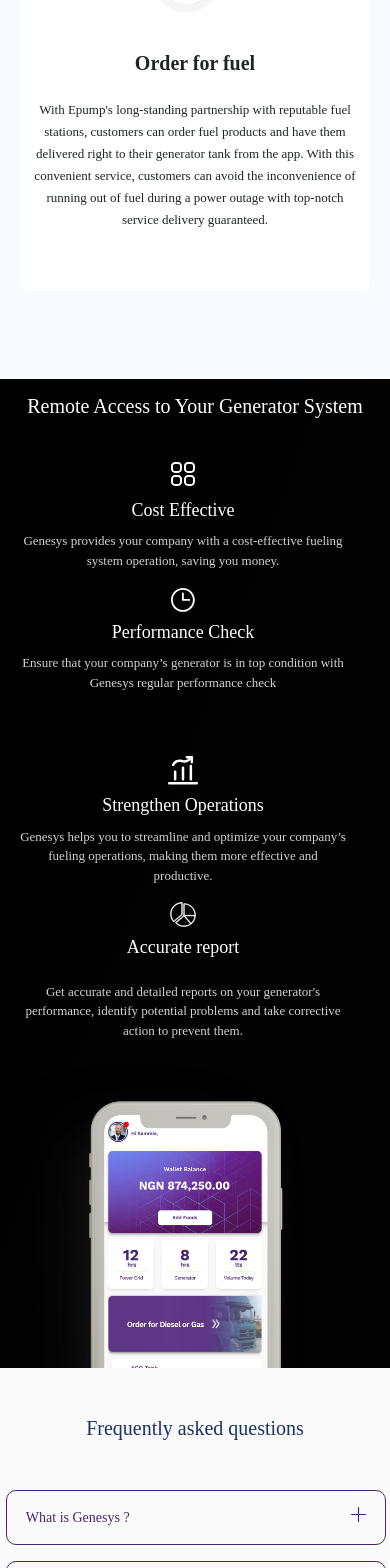
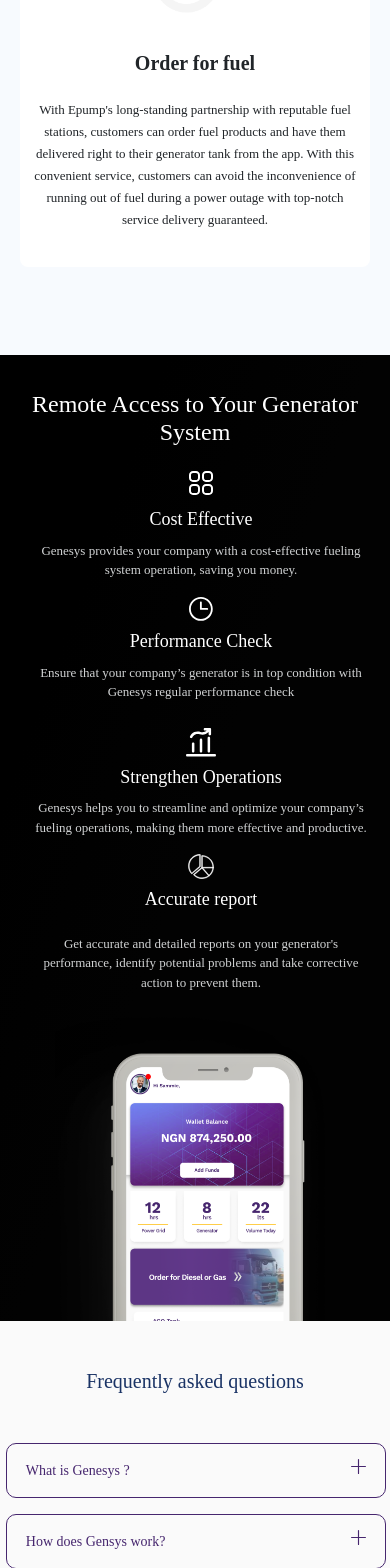
Before and after one commit to teymee/Gensys, a Vue app: page / in a window 390 px wide. Shown: the part 1918-3486 px from the top of the page. Built offline with nearby package versions, Linux system fonts and the light colour scheme; a web font is replaced by a local one.

Commit message:
Black banner

```diff
--- a/src/components/Home/BlackBanner.vue
+++ b/src/components/Home/BlackBanner.vue
@@ -1,12 +1,24 @@
 <template>
 	<section class="">
-		<div>
+		<div data-aos="fade-up" data-aos-duration="1300" data-aos-delay="100" class="d-flex justify-content-center img-wrapper">
 			<img src="@/assets/phone.png" />
 		</div>
 		<div class="text-area">
-			<h1 class="">Remote Access to Your Generator System</h1>
+			<h1
+				class=""
+				data-aos="fade-left"
+				data-aos-duration="1300"
+				data-aos-delay="150"
+			>
+				Remote Access to Your Generator System
+			</h1>
 			<div class="row grid-row">
-				<div class="row">
+				<div
+					class="row inner-grid"
+					data-aos="fade-left"
+					data-aos-duration="1300"
+					data-aos-delay="200"
+				>
 					<div class="col-lg-6 col-sm-12">
 						<svg
 							width="32"
@@ -68,7 +80,12 @@
 					</div>
 				</div>
 
-				<div class="row mt-5 align-middle half">
+				<div
+					class="row mt-5 align-middle half"
+					data-aos="fade-left"
+					data-aos-duration="1300"
+					data-aos-delay="250"
+				>
 					<div class="col-lg-6 col-sm-12">
 						<svg
 							width="30"
@@ -185,18 +202,29 @@
 @media screen and (max-width: 800px) {
 	img {
 		width: 300px;
-		margin-left: -25px;
+		margin-right:-20px;
+	}
+	.img-wrapper{
+		width:90%;
+		margin:auto;
 	}
 	.half {
-		margin-top: -20px;
+		margin-top: 10px !important ;
+
+		padding-right: 0 !important;
+		width: 90%;
+		margin: auto;
 	}
 	section {
 		flex-direction: column-reverse;
 		text-align: center;
 	}
 	h1 {
-		font-size: 20px;
+		font-size: 24px;
 		padding-left: 0px;
+
+		width: 90%;
+		margin: 20px auto;
 	}
 	h2 {
 		font-size: 18px;
@@ -207,9 +235,14 @@
 		font-size: 13px;
 		margin-top: 10px;
 	}
-	.text-area {
+	.inner-grid {
+		padding-right: 0 !important;
 		width: 90%;
 		margin: auto;
+	}
+	.text-area {
+		width: 100%;
+		text-align: center;
 		margin-top: 15px;
 	}
 }
--- a/src/components/Home/Fourth.vue
+++ b/src/components/Home/Fourth.vue
@@ -72,7 +72,7 @@
 						/>
 					</div>
 					<div
-						class="text-section mx-auto pb-4"
+						class="text-section mx-auto "
 						data-aos="fade-left"
 						data-aos-duration="1300"
 					>
```
